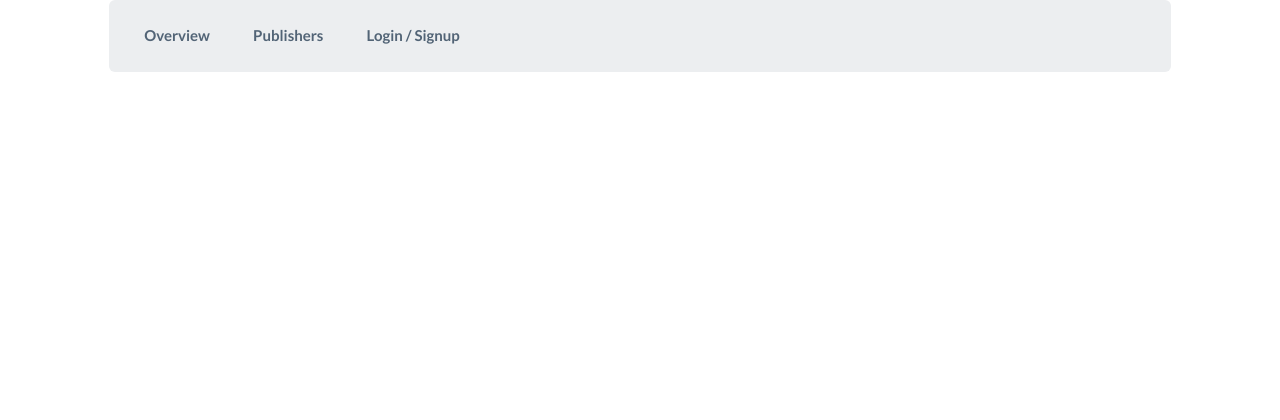
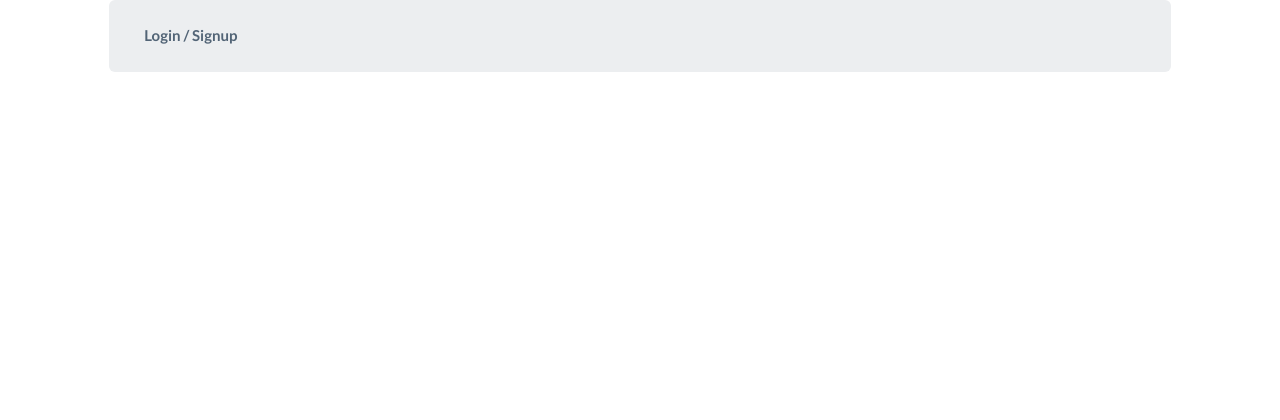
Before and after one commit to jaredtmartin/theo, a Django app: template design/templates/design/bare.html in a window 1280 px wide. Shown: the top 420 px of the page. Run offline with Django 3.2, Linux system fonts and the light colour scheme; the template is opened without the code that fills it, so the values that code supplies are empty; parts of the project's set-up code (start-up, migrations or seed data) failed here and were passed over; some libraries are stand-ins or nearby versions.

Commit message:
Hide menu from guests

```diff
--- a/design/templates/design/header.html
+++ b/design/templates/design/header.html
@@ -8,9 +8,9 @@
             <button type="button" class="btn btn-navbar" data-toggle="collapse" data-target="#nav-collapse-01"></button>
             <div class="nav-collapse collapse in" id="nav-collapse-01">
               <ul class="nav">
-                <li><a href="{% url "overview" %}">Overview</a></li>
-                <li><a href="{% url "list_publishers" %}">Publishers</a></li>
                 {% if user.is_authenticated %}
+                  <li><a href="{% url "overview" %}">Overview</a></li>
+                  <li><a href="{% url "list_publishers" %}">Publishers</a></li>
                   <li>
                     <a href="#">Welcome, {{user.full_name}}</a>
                     <ul>
```
